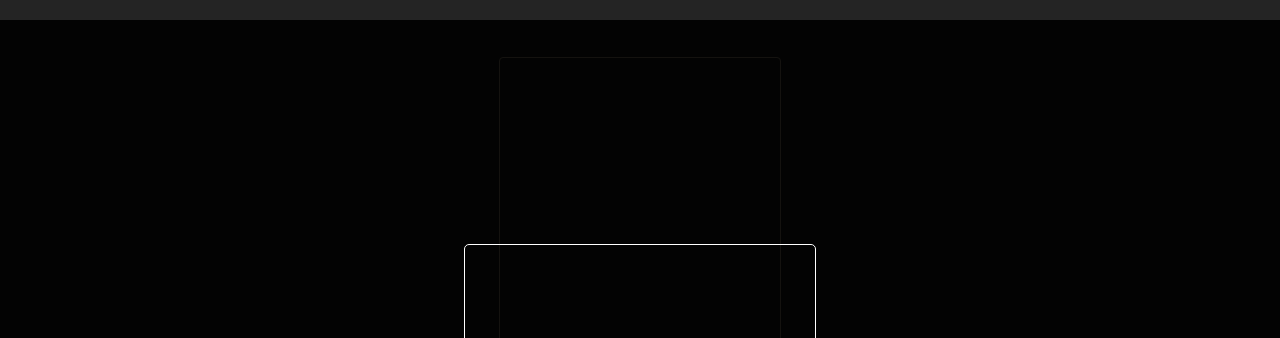
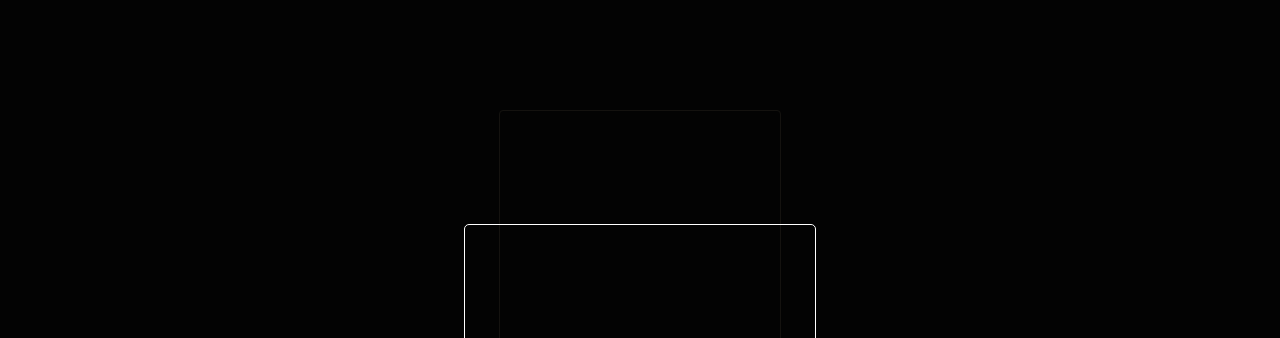
Before and after one commit to EdondjiIbolo/Tetris, a website built with Vite: page index.html in a window 1280 px wide. Shown: the top 338 px of the page. Built offline with nearby package versions, Linux system fonts and the light colour scheme.

Commit message:
medidas arregladas

```diff
--- a/main.js
+++ b/main.js
@@ -10,13 +10,8 @@ const context = canvas.getContext('2d')
 
 const BLOCK_SIZE = 20
 const BLOCK_WIDTH = 14
-const BLOCK_HEIGTH = 30
+const BLOCK_HEIGTH = 25
 const board = [
-  [0, 0, 0, 0, 0, 0, 0, 0, 0, 0, 0, 0, 0, 0],
-  [0, 0, 0, 0, 0, 0, 0, 0, 0, 0, 0, 0, 0, 0],
-  [0, 0, 0, 0, 0, 0, 0, 0, 0, 0, 0, 0, 0, 0],
-  [0, 0, 0, 0, 0, 0, 0, 0, 0, 0, 0, 0, 0, 0],
-  [0, 0, 0, 0, 0, 0, 0, 0, 0, 0, 0, 0, 0, 0],
   [0, 0, 0, 0, 0, 0, 0, 0, 0, 0, 0, 0, 0, 0],
   [0, 0, 0, 0, 0, 0, 0, 0, 0, 0, 0, 0, 0, 0],
   [0, 0, 0, 0, 0, 0, 0, 0, 0, 0, 0, 0, 0, 0],
--- a/style.css
+++ b/style.css
@@ -20,10 +20,12 @@ body {
   display: grid;
   place-content: center;
   height: 100vh;
+  position: relative;
 }
 #app{
   border: 1px solid wheat;
   border-radius: 4px;
+  height: 500px;
 }
 .score-box{
   display: flex;
@@ -61,7 +63,7 @@ section{
   left: 0;
 
   background-color: #000000ea;
-
+  margin-top: 0;
 }
 
 .modal >div{
```
